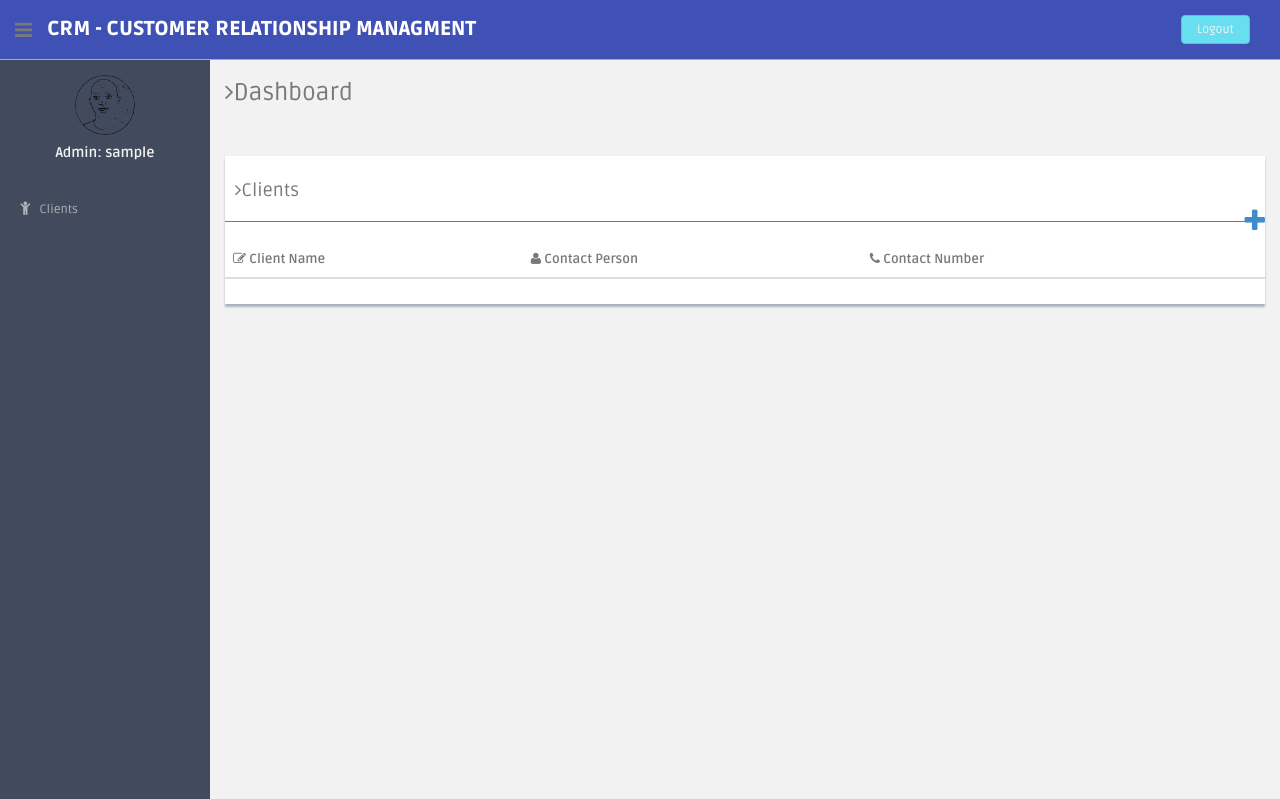
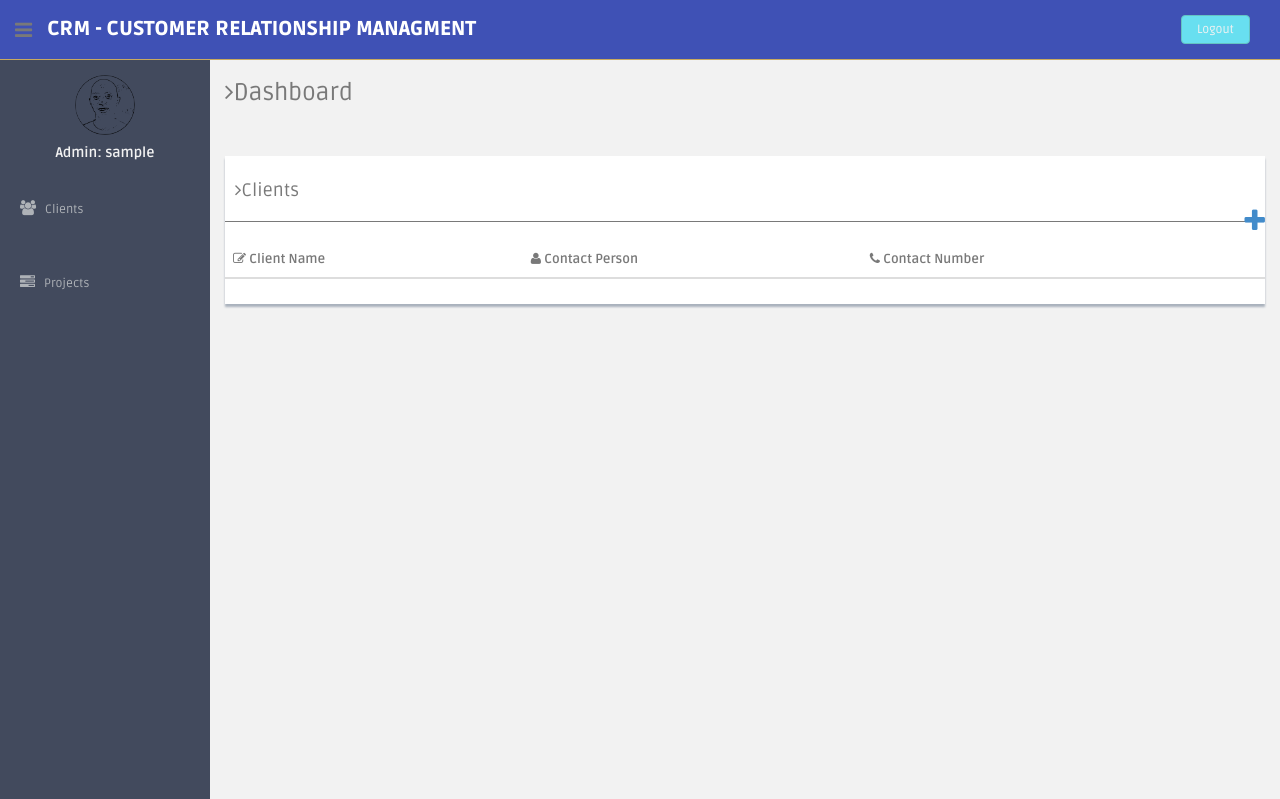
Before and after one commit to ntokozo-gb/crm, a Django app: page /clients/ in a window 1280 px wide. Shown: the top 799 px of the page. Run offline with Django 3.2, Linux system fonts and the light colour scheme; the visitor is signed in with stand-in values (Sample User, id 1); data that the repository does not hold is empty; some libraries are stand-ins or nearby versions.

Commit message:
feat: add projects view

```diff
--- a/crm_app/templates/base.html
+++ b/crm_app/templates/base.html
@@ -65,8 +65,14 @@
               <h5 class="centered">Admin: {{user.username}}</h5>
               <li class="mt">
                   <a href="{% url 'clients' %}">
-                      <i class="fa fa-child"></i>
+                      <i class="fa fa-users"></i>
                       <span>Clients</span>
+                  </a>
+              </li>
+              <li class="mt">
+                  <a href="{% url 'projects' %}">
+                      <i class="fa fa-tasks"></i>
+                      <span>Projects</span>
                   </a>
               </li>
           </ul>
--- a/crm_app/urls.py
+++ b/crm_app/urls.py
@@ -12,6 +12,7 @@ urlpatterns = [
         ), name='signup'),
     url(r'^clients/$', views.Clients.as_view(), name="clients"),
     url(r'^add_client/$', views.AddClient.as_view(), name="add_client"),
+    url(r'^projects/$', views.Projects.as_view(), name="projects"),
     url(r'^favicon.ico$',
         RedirectView.as_view(
             url=staticfiles_storage.url('assets/img/favicon.ico'),
--- a/crm_app/views.py
+++ b/crm_app/views.py
@@ -15,11 +15,9 @@ class Clients(LoginRequiredMixin, View):
 
     def get(self, request, *args, **kwargs):
         clients = models.Client.objects.all()
-        projects = models.Project.objects.all()
 
         context = {
             'clients': clients,
-            'projects': projects,
         }
 
         return render(request, self.template_name, context)
@@ -34,13 +32,28 @@ class AddClient(LoginRequiredMixin, View):
 
     def post(self, request, *args, **kwargs):
         data = request.POST
-        client_name = data['client_name']
+        name = data['name']
         contact_person = data['contact_person']
         contact_number = data['contact_number']
+        projects = data['projects']
+
         models.Client.objects.create(
-            client_name=client_name,
-            contact_person=contact_person,
-            contact_number=contact_number
+            name = client_name,
+            contact_person = contact_person,
+            contact_number = contact_number,
+            projects = projects
         )
 
         return redirect(reverse('clients'))
+
+class Projects(LoginRequiredMixin, View):
+    template_name = 'projects.html'
+
+    def get(self, request, *args, **kwargs):
+        projects = models.Project.objects.all()
+
+        context = {
+            'projects': projects,
+        }
+
+        return render(request, self.template_name, context)
```
Also changed, not shown: crm_app/templates/projects.html (renamed from crm_app/templates/products.html).
